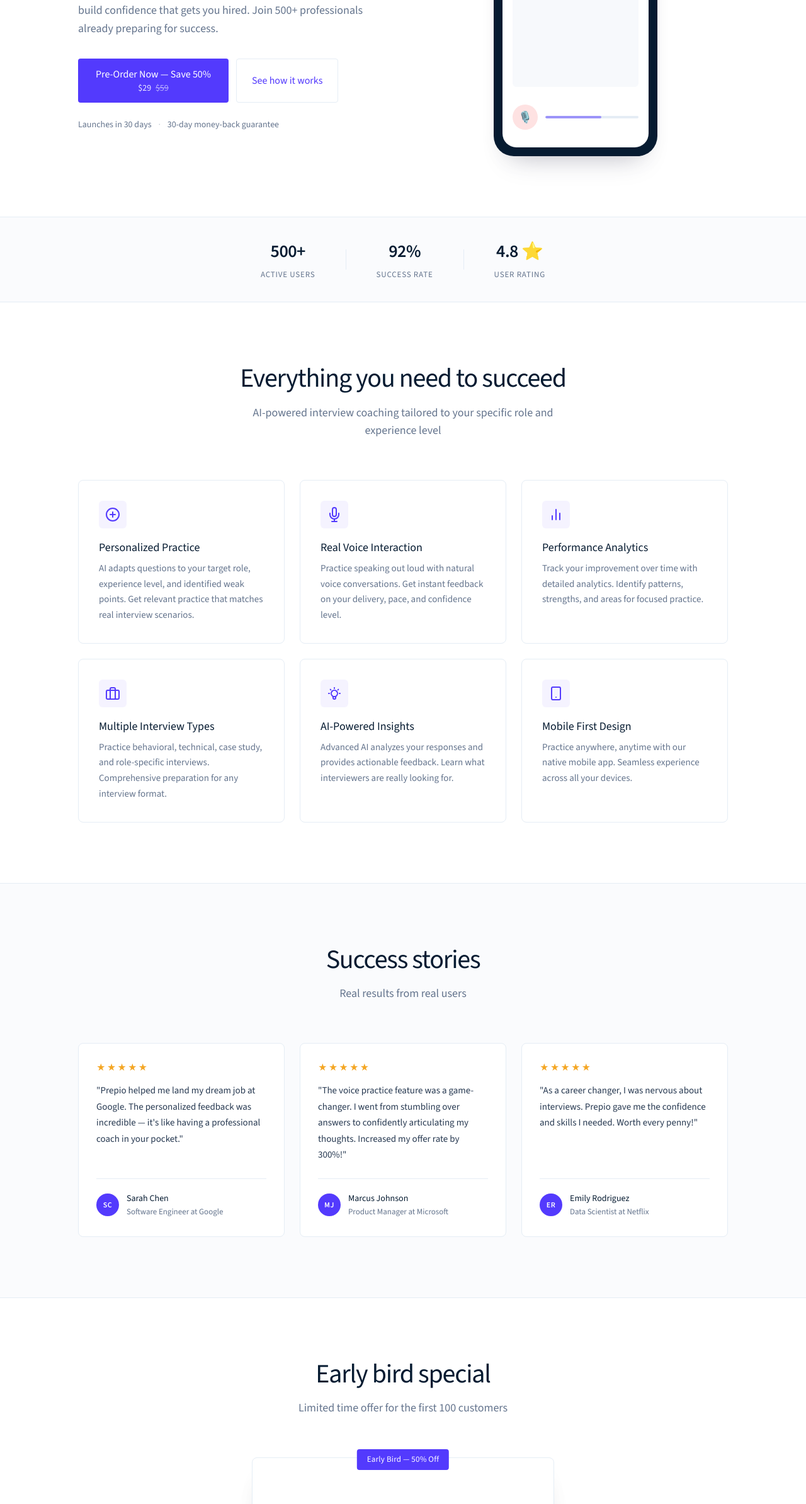
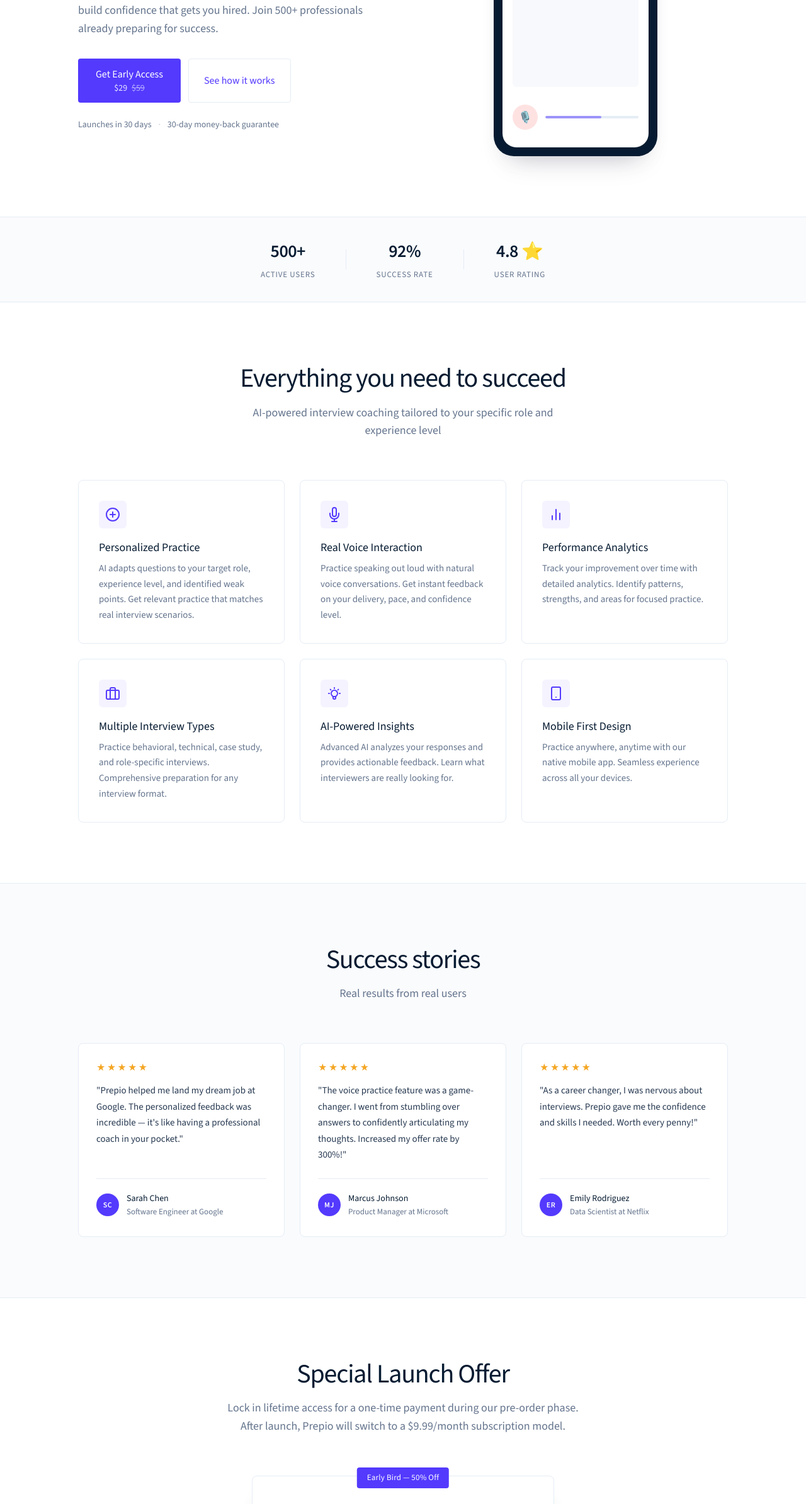
Before and after one commit to thothfounder-source/Prepio, a website: page landing-page/index.html in a window 1280 px wide. Shown: the part 412-2800 px from the top of the page at 63% size. Drawn offline with nearby package versions, Linux system fonts and the light colour scheme; a script that the page names is missing.

Commit message:
update: subscription model messaging, fix checkout to show Lifetime Access, update FAQ about post-launch pricing

```diff
--- a/landing-page/index.html
+++ b/landing-page/index.html
@@ -51,7 +51,7 @@
                         </p>
                         <div class="hero-actions">
                             <button id="hero-cta" class="btn btn-primary btn-lg">
-                                <span class="cta-text">Pre-Order Now — Save 50%</span>
+                                <span class="cta-text">Get Early Access</span>
                                 <span class="cta-price">$29 <span class="original-price">$59</span></span>
                             </button>
                             <a href="#features" class="btn btn-ghost btn-lg">See how it works</a>
@@ -252,9 +252,10 @@
         <section id="pricing" class="section pricing-section">
             <div class="container">
                 <div class="section-header">
-                    <h2 class="section-title">Early bird special</h2>
+                    <h2 class="section-title">Special Launch Offer</h2>
                     <p class="section-subtitle">
-                        Limited time offer for the first 100 customers
+                        Lock in lifetime access for a one-time payment during our pre-order phase.
+                        After launch, Prepio will switch to a $9.99/month subscription model.
                     </p>
                 </div>
                 <div class="pricing-container">
@@ -266,7 +267,7 @@
                                 <span class="original-price">$59</span>
                             </div>
                             <div class="price-period">One-time payment</div>
-                            <div class="price-description">Lifetime access to Prepio</div>
+                            <div class="price-description">One-time payment for lifetime access</div>
                         </div>
                         <div class="price-features">
                             <div class="feature-item">
@@ -299,7 +300,7 @@
                             </div>
                         </div>
                         <button id="pricing-cta" class="btn btn-primary btn-lg btn-block">
-                            <span class="cta-text">Pre-Order Now — Save $30</span>
+                            <span class="cta-text">Get Early Access</span>
                         </button>
                         <div class="price-guarantees">
                             <span>Launches in 30 days</span>
@@ -382,7 +383,7 @@
                             <span class="faq-toggle">+</span>
                         </div>
                         <div class="faq-answer">
-                            <p>No! The $29 pre-order is a one-time payment for lifetime access to Prepio, including all future updates and features.</p>
+                            <p>No! The $29 pre-order is a one-time payment for lifetime access to Prepio, including all future updates and features. After our launch period, new customers will subscribe at $9.99/month, but all pre-order customers keep lifetime access at no additional cost.</p>
                         </div>
                     </div>
                 </div>
--- a/landing-page/script.js
+++ b/landing-page/script.js
@@ -5,7 +5,7 @@ const stripe = Stripe('pk_test_51TnOg4PhyVChUrUDvzFBC3Kx52Z4Y12WB1oQWHj0ii5CqwEs
 const CONFIG = {
     stripePublicKey: 'pk_test_51TnOg4PhyVChUrUDvzFBC3Kx52Z4Y12WB1oQWHj0ii5CqwEslm1jXIHoVyromPyMq2rkRkuD7QogxnL7IXaGN59D00sTGlKjK2', // Will be replaced by environment variable
     productPrice: 2900, // $29.00 in cents
-    productName: 'Prepio - Early Bird Pre-Order',
+    productName: 'Prepio - Lifetime Access',
     successUrl: window.location.origin + '/success.html',
     cancelUrl: window.location.origin + '/index.html'
 };
```
